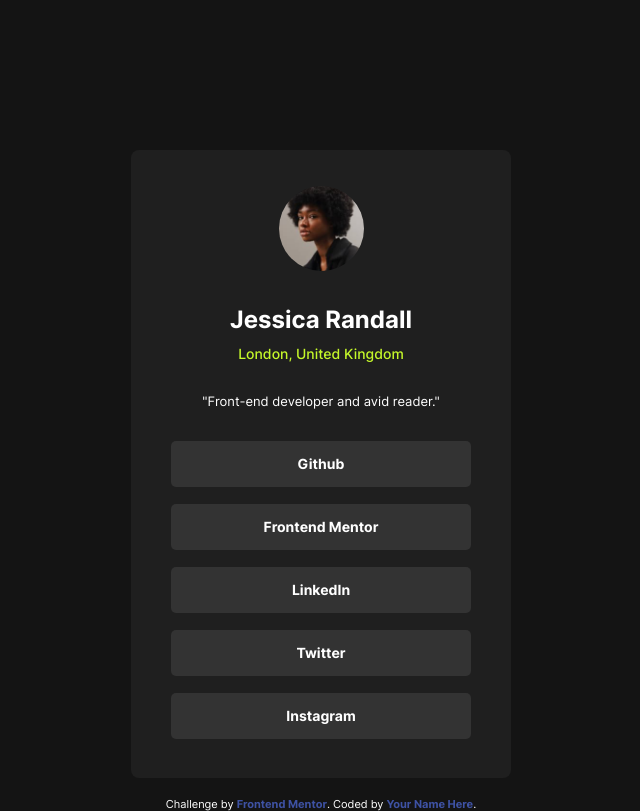
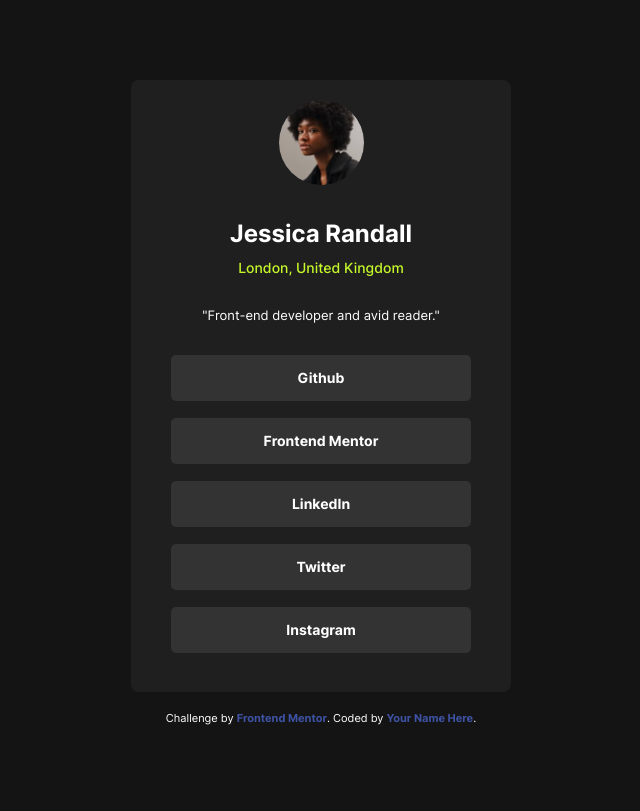
Before and after one commit to yiorgosbagakis/social-links-profile-main, a plain HTML site: page index.html in a window 1280 px wide. Shown: the whole page, without its empty margins (319-959 px from the left). Drawn offline with nearby package versions, Linux system fonts and the light colour scheme.

Commit message:
fix top margin

```diff
--- a/index.html
+++ b/index.html
@@ -10,7 +10,7 @@
 </head>
 <body>
 <section class="center container br3">
-  <div class="center img-container mt3"><img src="assets/images/avatar-jessica.jpeg" alt="" class="br-100"></div>
+  <div class="center img-container"><img src="assets/images/avatar-jessica.jpeg" alt="" class="br-100"></div>
   <h1 class="tc mb1 mt4 f3">Jessica Randall</h1>
   <h2 class="tc">London, United Kingdom</h2>
   <blockquote class="mb4 mt4">"Front-end developer and avid reader."
--- a/style.css
+++ b/style.css
@@ -24,7 +24,7 @@ blockquote {
  width: 380px;
  padding-top: 20px;
  padding-bottom: 20px;
- margin-top: 150px;
+ margin-top: 10vh;
  margin-bottom: 20px;
 }
 
```
